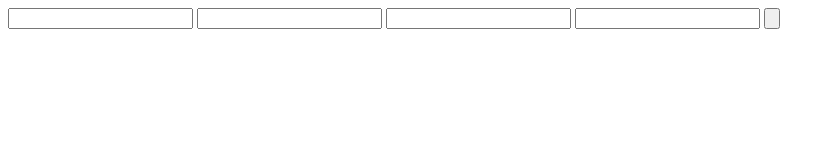
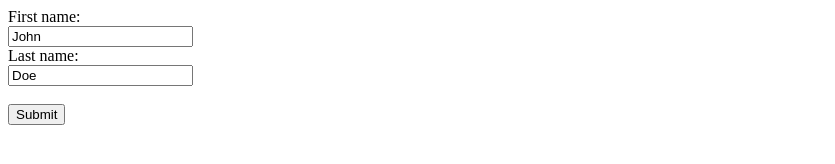
Before and after one commit to Doublekill0909/cp-02-frontend, a plain HTML site: page inscricao.html in a window 1280 px wide. Shown: the whole page, without its empty margins (0-835 px from the left). Drawn offline with Linux system fonts and the light colour scheme.

Commit message:
feat: estrutura

```diff
--- a/inscricao.html
+++ b/inscricao.html
@@ -9,12 +9,12 @@
 
 <body>
     <nav>
-        <form>
-            <input type="text">
-            <input type="text">
-            <input type="text">
-            <input type="text">
-            <input type="button">
+        <form action="/action_page.php">
+            <label for="fname">First name:</label><br>
+            <input type="text" id="fname" name="fname" value="John"><br>
+            <label for="lname">Last name:</label><br>
+            <input type="text" id="lname" name="lname" value="Doe"><br><br>
+            <input type="submit" value="Submit">
         </form>
     </nav>
 </body>
```
